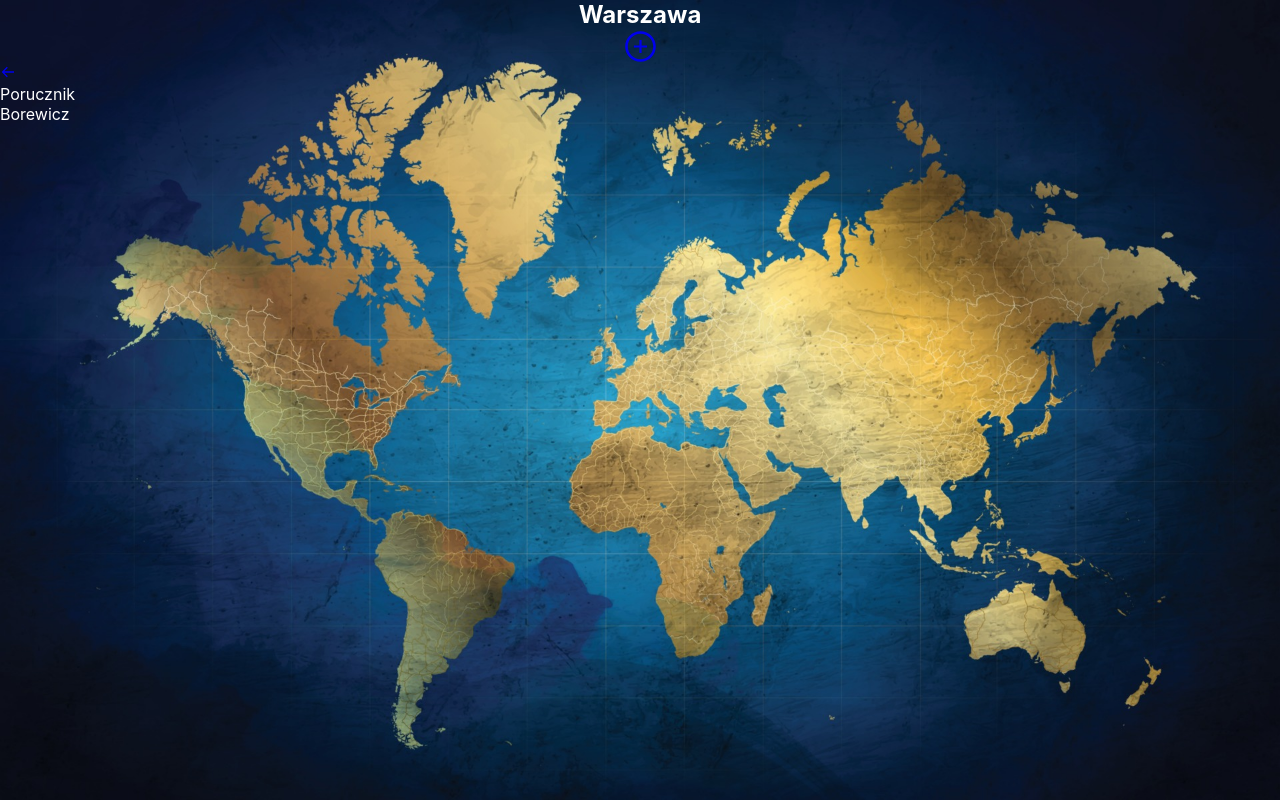
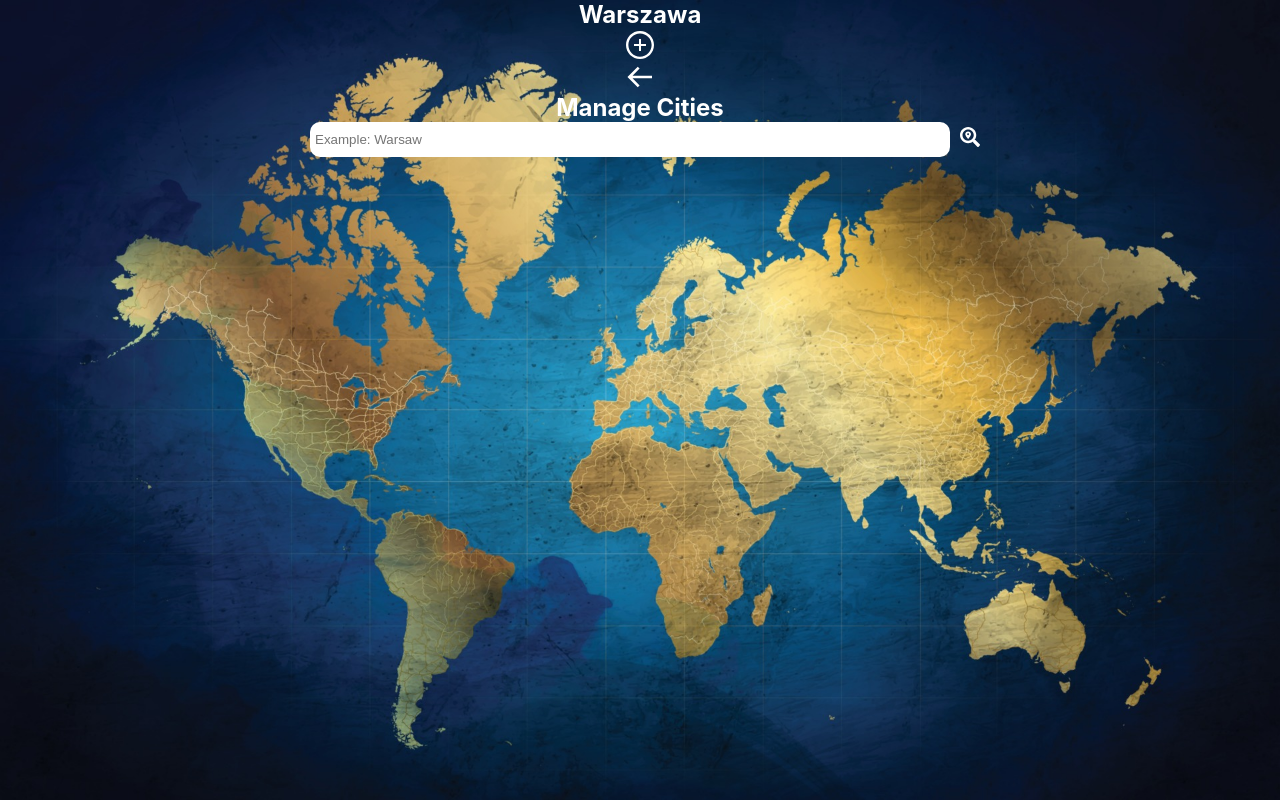
Before and after one commit to Novacci/Weather-App, a React (Create React App) app: page /cities in a window 1280 px wide. Built offline with nearby package versions, Linux system fonts and the light colour scheme.

Commit message:
-added function that render list of Cities

```diff
--- a/src/App.tsx
+++ b/src/App.tsx
@@ -3,10 +3,12 @@ import Header from './Header/Header';
 import { Route, Link } from 'react-router-dom';
 import './App.css';
 import Cities from './Cities/Cities';
+import Borewicz from './Card/Borewicz';
 
 function App(): any {
   return (
     <>
+      {/* <Borewicz /> */}
       <Header />
       <Route path="/"></Route>
       <Route path="/cities">
--- /dev/null
+++ b/src/Card/Card.module.css
@@ -0,0 +1,48 @@
+.item {
+  color: #000000;
+  border: 0px solid #000;
+  border-radius: 20px;
+  box-shadow: 5px 4px 10px 0px #000;
+  background-color: lightskyblue;
+  width: 150px;
+  height: 150px;
+}
+
+.position {
+  display: flex;
+  align-content: center;
+  justify-content: center;
+}
+
+li {
+  display: flex;
+  justify-content: center;
+  align-items: center;
+  font-size: 20px;
+}
+
+ul {
+  list-style-type: none;
+  justify-content: space-between;
+}
+
+input {
+  width: 50%;
+  padding: 10px 5px;
+  margin: 0 10px;
+  border: none;
+  border-radius: 10px;
+}
+
+.icon {
+  font-size: 20px;
+  color: white;
+  background: transparent;
+  border: 0;
+}
+
+.searchCity {
+  display: flex;
+  justify-content: center;
+  align-items: center;
+}
--- /dev/null
+++ b/src/Card/Card.tsx
@@ -0,0 +1,51 @@
+import react, { useState, ChangeEvent, useEffect } from 'react';
+import styles from './Card.module.css';
+import { BsTrashFill } from 'react-icons/bs';
+import { FaSearchLocation } from 'react-icons/fa';
+
+const Card = () => {
+  const [enteredCity, setEnteredCity] = useState('');
+  const [cities, setCities] = useState<string[]>([]);
+
+  const cityInputHandler = (event: React.ChangeEvent<HTMLInputElement>) => {
+    setEnteredCity(event.target.value);
+  };
+
+  // const removeCityHandler = () => {
+  // };
+  const addCityHandler = () => {
+    setCities((prevCities) => {
+      return [enteredCity, ...prevCities];
+    });
+    setEnteredCity('');
+  };
+
+  return (
+    <div>
+      <h2>Manage Cities</h2>
+
+      <div className={styles.searchCity}>
+        <input
+          onChange={cityInputHandler}
+          type="text"
+          placeholder="Example: Warsaw"
+          value={enteredCity}
+        ></input>
+        <button onClick={addCityHandler} className={styles.icon}>
+          <FaSearchLocation />
+        </button>
+        <div>
+          {cities.map((city, index) => (
+            <ul key={index} className={styles.position}>
+              <li className={styles.item}>{city}</li>
+            </ul>
+          ))}
+        </div>
+      </div>
+    </div>
+  );
+};
+
+export default Card;
+
+// <BsTrashFill onClick={removeCityHandler} className={styles.icon} />
--- a/src/Cities/Cities.module.css
+++ b/src/Cities/Cities.module.css
@@ -1,5 +1,8 @@
 .icon {
   display: flex;
   justify-content: center;
-  font-size: 35px;
+
+  width: 100%;
+  font-size: 2em;
+  color: white;
 }
--- a/src/Cities/Cities.tsx
+++ b/src/Cities/Cities.tsx
@@ -2,17 +2,15 @@ import React from 'react';
 import { BiArrowBack } from 'react-icons/bi';
 import classes from './Cities.module.css';
 import { Link } from 'react-router-dom';
+import Card from '../Card/Card';
 
 const Cities = () => {
   return (
     <div className={classes.cities}>
-      <Link to={'/'}>
+      <Link to={'/'} className={classes.icon}>
         <BiArrowBack />
       </Link>
-      <ul>
-        <li>Porucznik</li>
-        <li>Borewicz</li>
-      </ul>
+      <Card />
     </div>
   );
 };
--- a/src/Header/Header.module.css
+++ b/src/Header/Header.module.css
@@ -5,5 +5,7 @@ h2 {
 .icon {
   display: flex;
   justify-content: center;
-  font-size: 35px;
+  font-size: 2em;
+  width: 100%;
+  color: white;
 }
```
